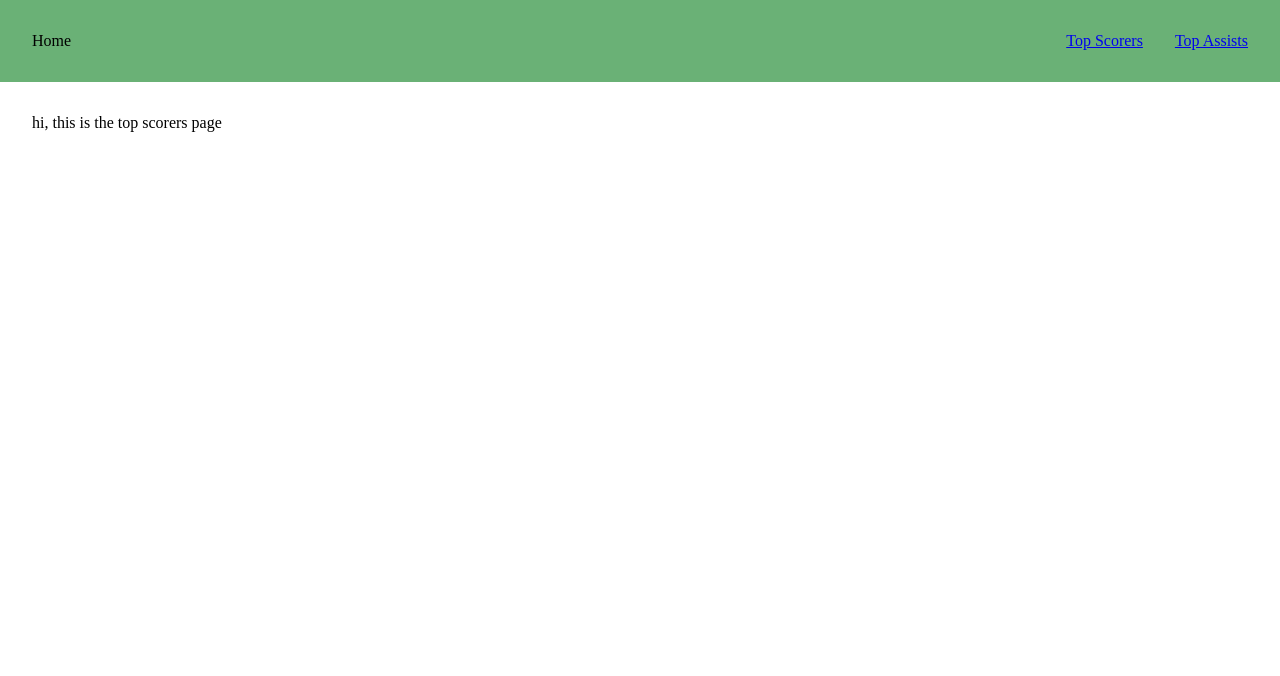
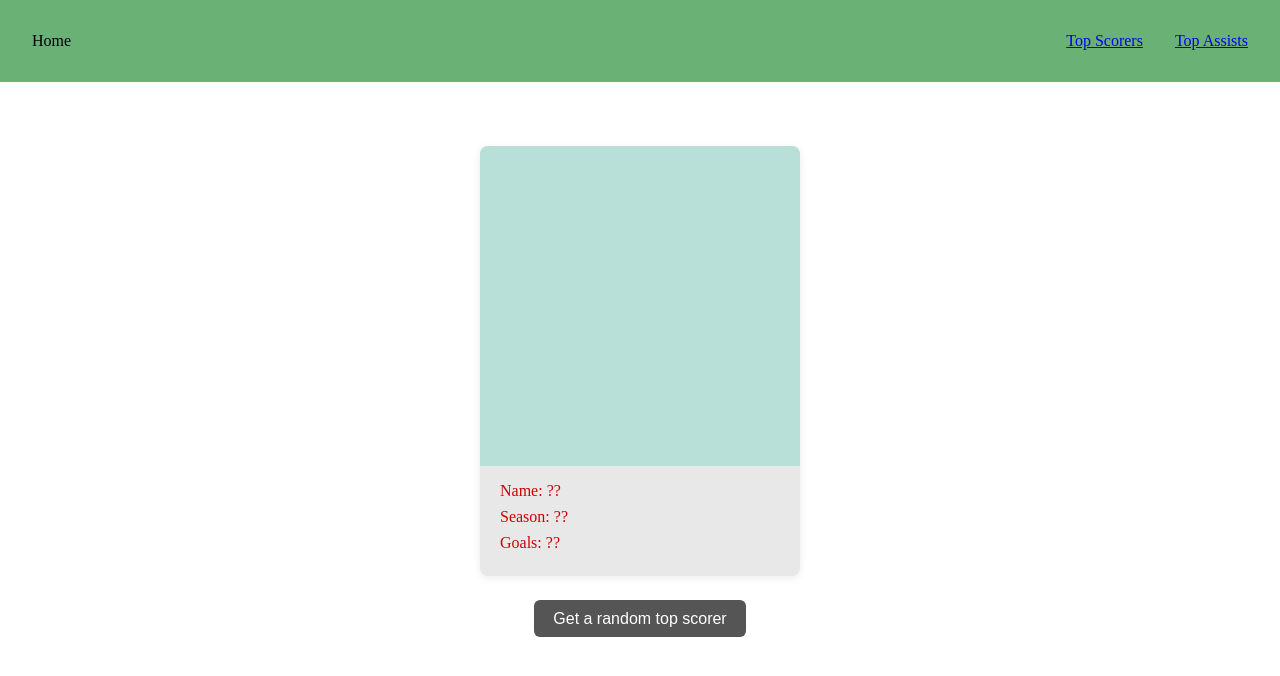
Before and after one commit to tanisnus/codethedream-prework, a React (Vite) app: page /top-scores in a window 1280 px wide. Shown: the top 676 px of the page. Built offline with nearby package versions, Linux system fonts and the light colour scheme.

Commit message:
Page-Top Scorers Added

```diff
--- /dev/null
+++ b/pages/TopScore.css
@@ -0,0 +1,74 @@
+.top-score-page {
+    display: flex;
+    flex-direction: column;
+    align-items: center;
+    padding: 2rem;
+}
+
+.top-score-card {
+    background: #e8e8e8;
+    border-radius: 8px;
+    overflow: hidden;
+    width: 100%;
+    max-width: 320px;
+    box-shadow: 0 2px 8px rgba(0, 0, 0, 0.08);
+}
+
+.top-score-card-image {
+    width: 100%;
+    aspect-ratio: 1;
+    background: #b8e0d8;
+}
+
+.top-score-card-image img {
+    width: 100%;
+    height: 100%;
+    object-fit: cover;
+}
+
+.top-score-card-image-placeholder {
+    width: 100%;
+    height: 100%;
+    background: #b8e0d8;
+}
+
+.top-score-card-info {
+    padding: 1rem 1.25rem;
+}
+
+.top-score-card-info p {
+    margin: 0.5rem 0;
+    color: #c00;
+    font-size: 1rem;
+}
+
+.top-score-card-info p:first-child {
+    margin-top: 0;
+}
+
+.top-score-button {
+    margin-top: 1.5rem;
+    padding: 0.6rem 1.2rem;
+    font-size: 1rem;
+    cursor: pointer;
+    background: #555;
+    color: #fff;
+    border: none;
+    border-radius: 6px;
+}
+
+.top-score-button:hover:not(:disabled) {
+    background: #444;
+}
+
+.top-score-button:disabled {
+    opacity: 0.7;
+    cursor: not-allowed;
+}
+
+.top-score-error {
+    margin-top: 1rem;
+    color: #c00;
+    font-size: 0.9rem;
+    text-align: center;
+}
--- a/pages/TopScore.tsx
+++ b/pages/TopScore.tsx
@@ -1,10 +1,81 @@
-import React from 'react';
+
+import React, { useState } from 'react';
+import './TopScore.css';
+
+const API_BASE = 'https://v3.football.api-sports.io';
+const TOP_SCORERS_URL = `${API_BASE}/players/topscorers`;
+
 function TopScore() {
+    const [scorer, setScorer] = useState<{ name: string; season: string; goals: number; photo?: string } | null>(null);
+    const [loading, setLoading] = useState(false);
+    const [error, setError] = useState<string | null>(null);
+
+    async function handleGetRandom() {
+        setLoading(true);
+        setError(null);
+        const key = import.meta.env.VITE_API_SPORTS_KEY;
+
+        try {
+            const league = 39;
+            const season = 2023;
+            const res = await fetch(`${TOP_SCORERS_URL}?league=${league}&season=${season}`, {
+                method: 'GET',
+                headers: { 'x-apisports-key': key },
+            });
+            const data = await res.json();
+            if (data.errors && Object.keys(data.errors).length) {
+                setError(data.errors.requests || 'API error');
+                setLoading(false);
+                return;
+            }
+            const list = data?.response ?? [];
+            if (list.length === 0) {
+                setError('No top scorers found');
+                setLoading(false);
+                return;
+            }
+            const random = list[Math.floor(Math.random() * list.length)];
+            const player = random?.player;
+            const stats = random?.statistics?.[0];
+            setScorer({
+                name: player?.name ?? '??',
+                season: String(stats?.league?.season ?? '??'),
+                goals: stats?.goals?.total ?? 0,
+                photo: player?.photo,
+            });
+        } catch (e) {
+            setError(e instanceof Error ? e.message : 'Request failed');
+        }
+        setLoading(false);
+    }
+
     return (
-        <section>
-            hi, this is the top scorers page
+        <section className="top-score-page">
+            <div className="top-score-card">
+                <div className="top-score-card-image">
+                    {scorer?.photo ? (
+                        <img src={scorer.photo} alt={scorer.name} />
+                    ) : (
+                        <div className="top-score-card-image-placeholder" />
+                    )}
+                </div>
+                <div className="top-score-card-info">
+                    <p>Name: {scorer?.name ?? '??'}</p>
+                    <p>Season: {scorer?.season ?? '??'}</p>
+                    <p>Goals: {scorer != null ? scorer.goals : '??'}</p>
+                </div>
+            </div>
+            <button
+                type="button"
+                className="top-score-button"
+                onClick={handleGetRandom}
+                disabled={loading}
+            >
+                {loading ? 'Loading…' : 'Get a random top scorer'}
+            </button>
+            {error && <p className="top-score-error">{error}</p>}
         </section>
-    )
+    );
 }
 
 export default TopScore;
```
Also changed, not shown: 1 other file (tests, documents, lock files or other folders).
